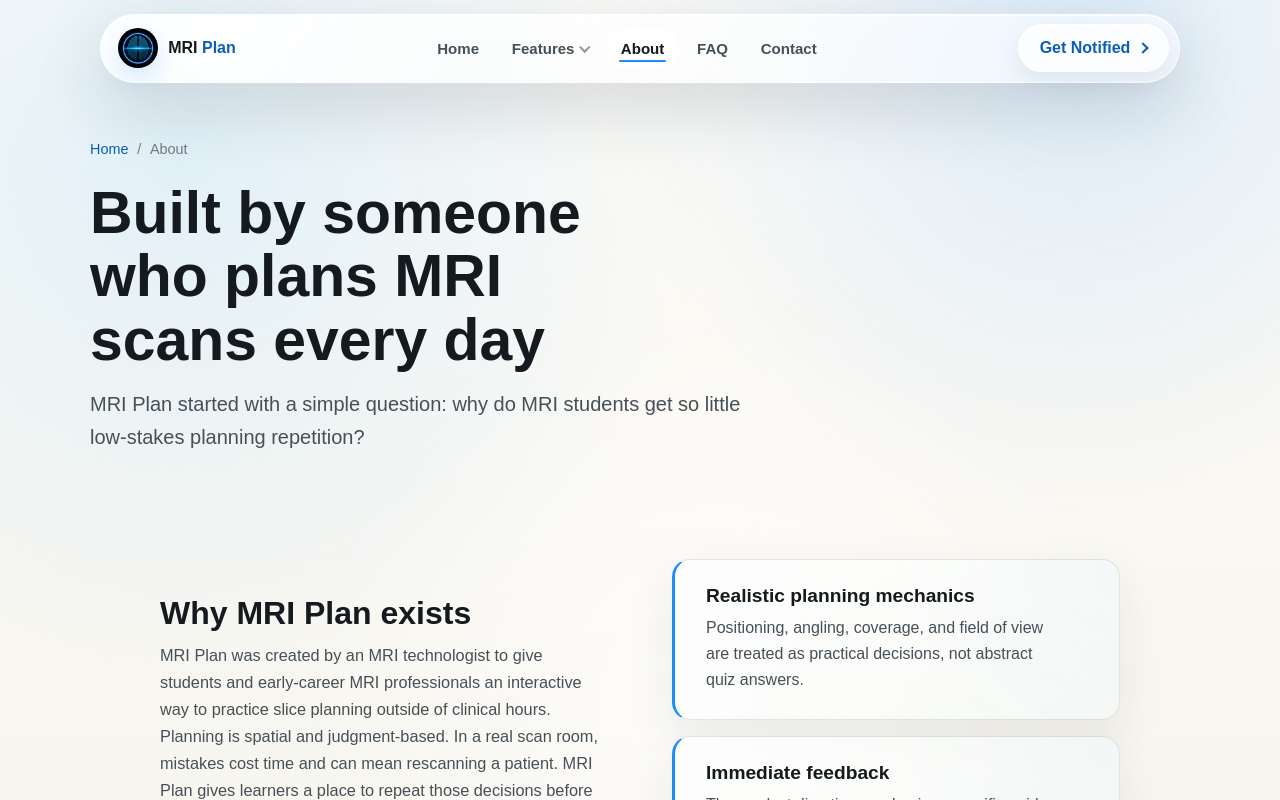
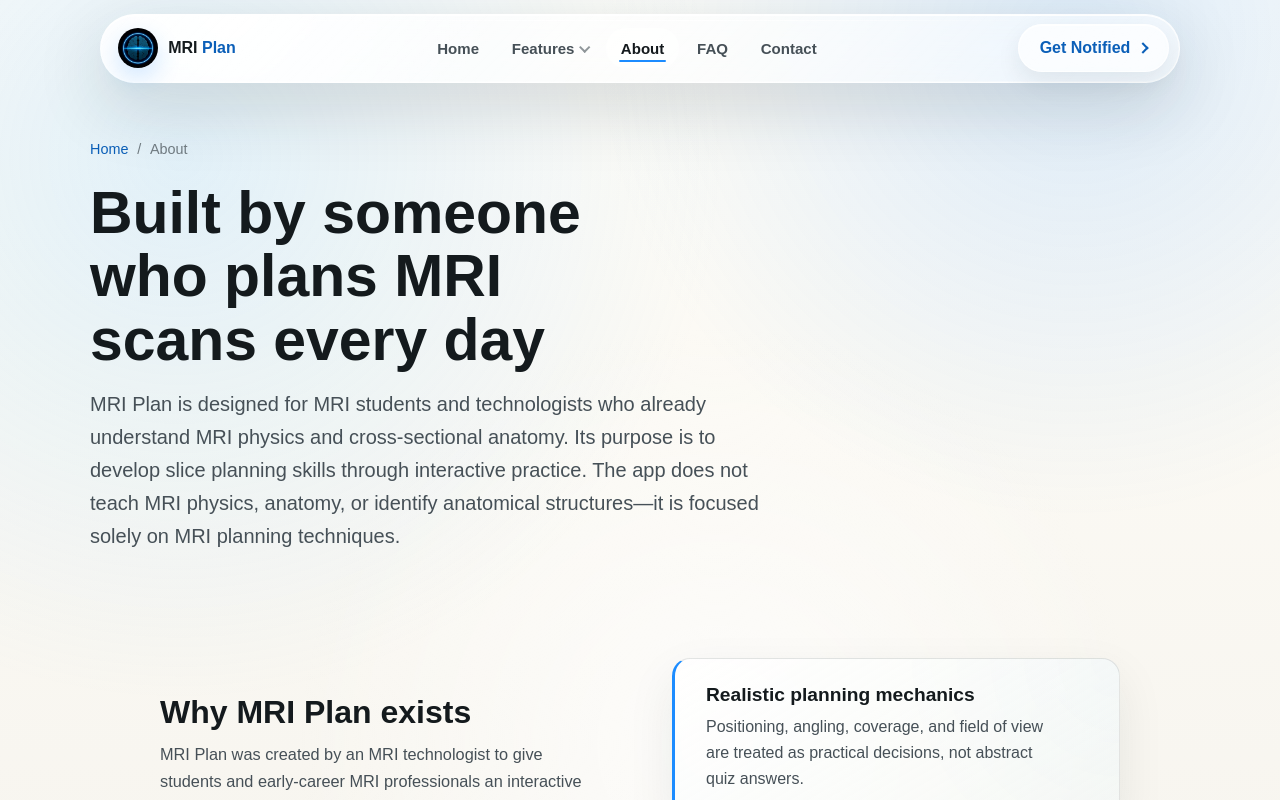
Before and after one commit to shahnoza77/mriplanapp-website, a Next.js app: page /about in a window 1280 px wide. Shown: the top 800 px of the page. Built offline with nearby package versions, Linux system fonts and the light colour scheme; a web font is replaced by a local one.

Commit message:
Update page.tsx

```diff
--- a/app/about/page.tsx
+++ b/app/about/page.tsx
@@ -17,7 +17,7 @@
           <Breadcrumbs current="About" />
           <Reveal>
             <h1>Built by someone who plans MRI scans every day</h1>
-            <p>MRI Plan started with a simple question: why do MRI students get so little low-stakes planning repetition?</p>
+            <p>MRI Plan is designed for MRI students and technologists who already understand MRI physics and cross-sectional anatomy. Its purpose is to develop slice planning skills through interactive practice. The app does not teach MRI physics, anatomy, or identify anatomical structures—it is focused solely on MRI planning techniques.</p>
           </Reveal>
         </div>
       </section>
```
